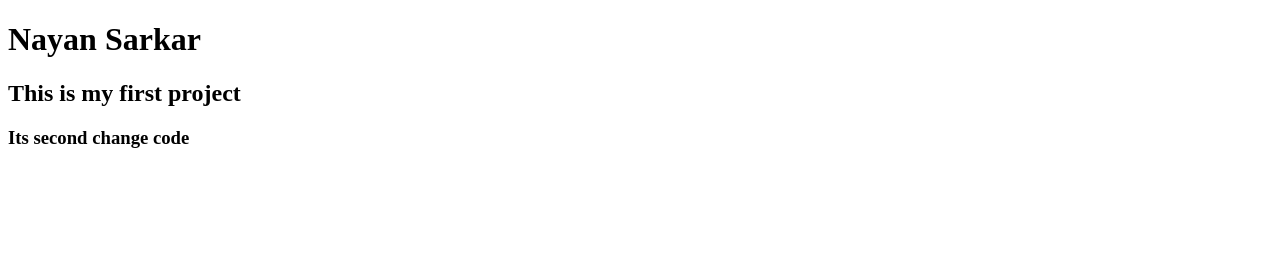
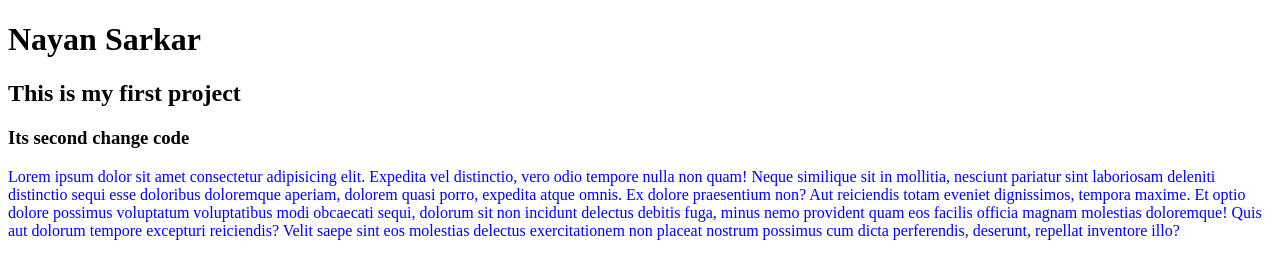
Before and after one commit to nayansarkars/my-first-repo, a plain HTML site: page index.html in a window 1280 px wide. Drawn offline with Linux system fonts and the light colour scheme.

Commit message:
chnage code

```diff
--- a/index.html
+++ b/index.html
@@ -4,10 +4,12 @@
     <meta charset="UTF-8">
     <meta name="viewport" content="width=device-width, initial-scale=1.0">
     <title>My First Repo</title>
+    <link rel="stylesheet" href="style.css">
 </head>
 <body>
     <h1>Nayan Sarkar</h1>
     <h2>This is my first project</h2>
     <h3>Its second change code</h3>
+    <p>Lorem ipsum dolor sit amet consectetur adipisicing elit. Expedita vel distinctio, vero odio tempore nulla non quam! Neque similique sit in mollitia, nesciunt pariatur sint laboriosam deleniti distinctio sequi esse doloribus doloremque aperiam, dolorem quasi porro, expedita atque omnis. Ex dolore praesentium non? Aut reiciendis totam eveniet dignissimos, tempora maxime. Et optio dolore possimus voluptatum voluptatibus modi obcaecati sequi, dolorum sit non incidunt delectus debitis fuga, minus nemo provident quam eos facilis officia magnam molestias doloremque! Quis aut dolorum tempore excepturi reiciendis? Velit saepe sint eos molestias delectus exercitationem non placeat nostrum possimus cum dicta perferendis, deserunt, repellat inventore illo?</p>
 </body>
 </html>
--- /dev/null
+++ b/style.css
@@ -0,0 +1,3 @@
+p{
+    color: blue;
+}
```
